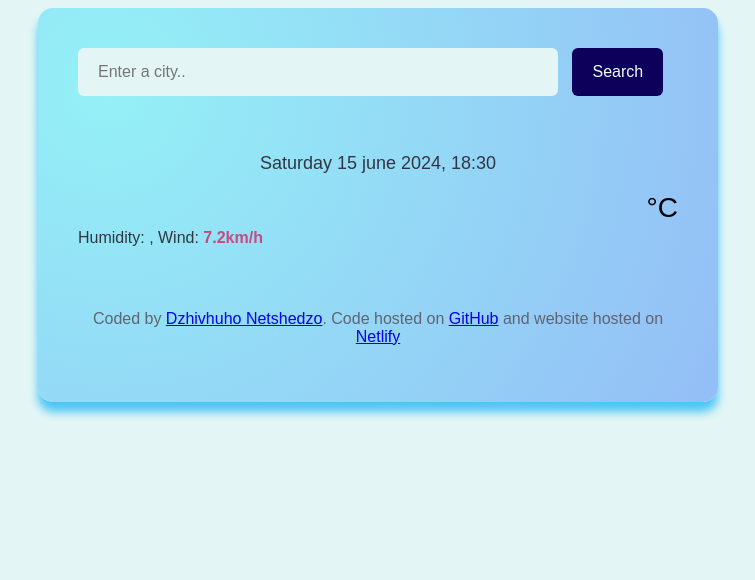
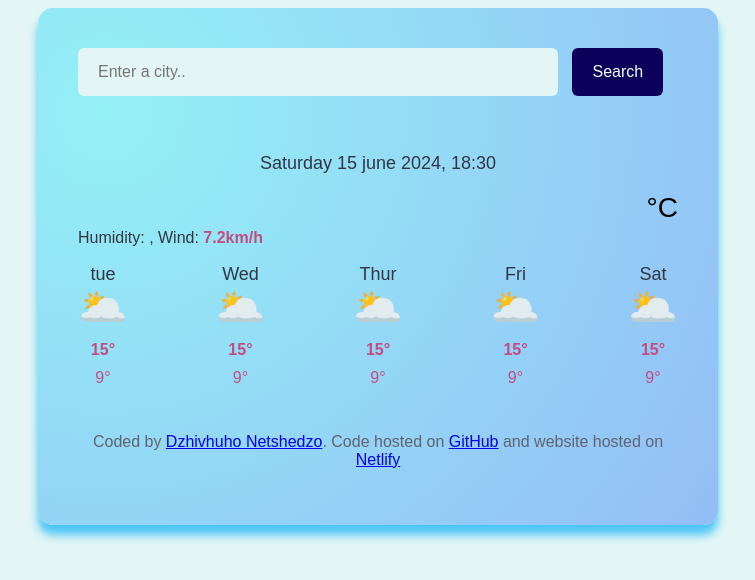
Before and after one commit to netshedz/weather-App-project, a plain HTML site: page index.html in a window 1280 px wide. Shown: the whole page, without its empty margins (262-1017 px from the left). Drawn offline with nearby package versions, Linux system fonts and the light colour scheme; no server answers.

Commit message:
added html and css for weather-forecast

```diff
--- a/index.html
+++ b/index.html
@@ -41,6 +41,58 @@
             ><span class="current-temperature-unit">°C</span>
           </div>
         </div>
+        <div class="weather-forecast">
+          <div class="weather-forecast-day">
+            <div class="weather-forecast-date">tue</div>
+            <div class="weather-forecast-icon">🌥️</div>
+            <div class="weather-forecast-temperatures">
+              <div class="weather-forecast-temperature">
+                <strong>15°</strong>
+              </div>
+              <div class="weather-forecast-temperature">9°</div>
+            </div>
+          </div>
+          <div class="weather-forecast-day">
+            <div class="weather-forecast-date">Wed</div>
+            <div class="weather-forecast-icon">🌥️</div>
+            <div class="weather-forecast-temperatures">
+              <div class="weather-forecast-temperature">
+                <strong>15°</strong>
+              </div>
+              <div class="weather-forecast-temperature">9°</div>
+            </div>
+          </div>
+          <div class="weather-forecast-day">
+            <div class="weather-forecast-date">Thur</div>
+            <div class="weather-forecast-icon">🌥️</div>
+            <div class="weather-forecast-temperatures">
+              <div class="weather-forecast-temperature">
+                <strong>15°</strong>
+              </div>
+              <div class="weather-forecast-temperature">9°</div>
+            </div>
+          </div>
+          <div class="weather-forecast-day">
+            <div class="weather-forecast-date">Fri</div>
+            <div class="weather-forecast-icon">🌥️</div>
+            <div class="weather-forecast-temperatures">
+              <div class="weather-forecast-temperature">
+                <strong>15°</strong>
+              </div>
+              <div class="weather-forecast-temperature">9°</div>
+            </div>
+          </div>
+          <div class="weather-forecast-day">
+            <div class="weather-forecast-date">Sat</div>
+            <div class="weather-forecast-icon">🌥️</div>
+            <div class="weather-forecast-temperatures">
+              <div class="weather-forecast-temperature">
+                <strong>15°</strong>
+              </div>
+              <div class="weather-forecast-temperature">9°</div>
+            </div>
+          </div>
+        </div>
       </main>
       <footer>
         <p>
--- a/src/styles.css
+++ b/src/styles.css
@@ -84,3 +84,27 @@ footer {
   font-size: 28px;
   top: -20px;
 }
+.weather-forecast {
+  display: flex;
+  justify-content: space-between;
+}
+.weather-forecast-date {
+  text-align: center;
+  color: #323643;
+  font-size: 18px;
+  line-height: 20px;
+}
+.weather-forecast-icon {
+  font-size: 40px;
+  text-align: center;
+}
+.weather-forecast-temperatures {
+  padding: 0 10px;
+}
+.weather-forecast-temperature {
+  text-align: center;
+  color: #c54c82;
+  margin-top: 10px;
+  display: block;
+  justify-content: center;
+}
```
